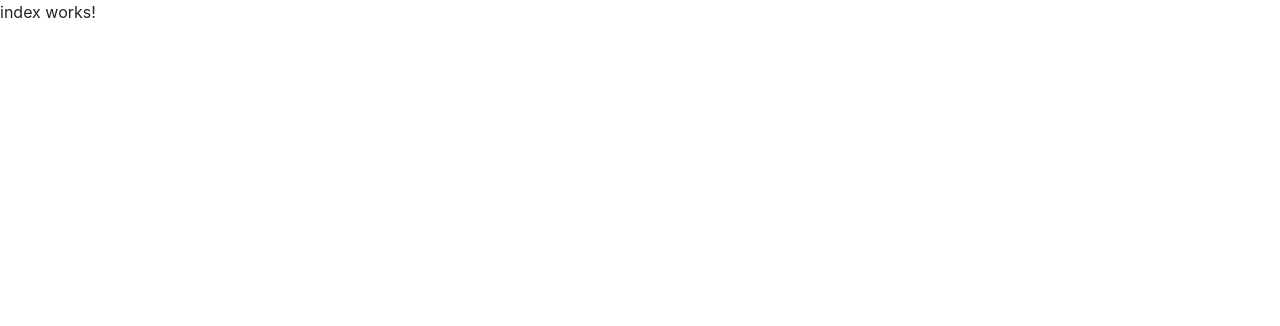
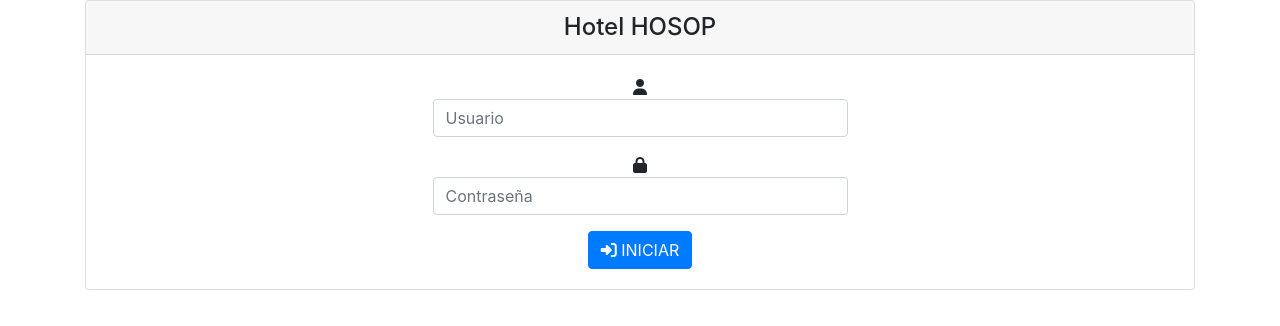
Before and after one commit to j4dev/firebase-angular, an Angular app: page /login in a window 1280 px wide. Shown: the top 326 px of the page. Built offline with nearby package versions, Linux system fonts and the light colour scheme.

Commit message:
Creación del login de usuarios.

```diff
--- a/src/app/app.module.ts
+++ b/src/app/app.module.ts
@@ -7,6 +7,8 @@ import { AppComponent } from './app.component';
 import { HeaderComponent } from './layout/header/header.component';
 import { IndexComponent } from './layout/index/index.component';
 
+import { FormsModule,ReactiveFormsModule } from '@angular/forms';
+
 @NgModule({
   declarations: [
     AppComponent,
@@ -15,7 +17,9 @@ import { IndexComponent } from './layout/index/index.component';
   ],
   imports: [
     BrowserModule,
-    AppRoutingModule
+    AppRoutingModule,
+    ReactiveFormsModule,
+    FormsModule,
   ],
   providers: [],
   bootstrap: [AppComponent]
--- a/src/app/layout/header/header.component.html
+++ b/src/app/layout/header/header.component.html
@@ -1,21 +1,31 @@
 <header class="pb-4">
-	<nav class="navbar navbar-expand-lg navbar-dark back-color">
-		<button class="navbar-toggler" type="button" data-toggle="collapse" data-target="#navbarTogglerDemo01"
-			aria-controls="navbarTogglerDemo01" aria-expanded="false" aria-label="Toggle navigation">
-			<span class="navbar-toggler-icon"></span>
-		</button>
-		<div class="collapse navbar-collapse" id="navbarTogglerDemo01">
-			<ul class="navbar-nav ml-auto">
+    <nav class="navbar navbar-expand-lg navbar-light bg-light">
+        <a class="navbar-brand" href="#">Navbar</a>
+        <button class="navbar-toggler" type="button" data-toggle="collapse" data-target="#navbarSupportedContent"
+            aria-controls="navbarSupportedContent" aria-expanded="false" aria-label="Toggle navigation">
+            <span class="navbar-toggler-icon"></span>
+        </button>
 
+        <div class="collapse navbar-collapse" id="navbarSupportedContent">
+            <ul class="navbar-nav ml-auto">
+                <li class="nav-item active">
+                    <a class="nav-link" href="#">Home <span class="sr-only">(current)</span></a>
+                </li>
+                <li class="nav-item">
+                    <a class="nav-link" href="#">Link</a>
+                </li>
+                <li class="nav-item">
+                    <a class="nav-link disabled" href="#" tabindex="-1" aria-disabled="true">Disabled</a>
+                </li>
 				<li class="nav-item dropdown">
 					<a class="nav-link dropdown-toggle" href="#" id="navbarDropdown" role="button" data-toggle="dropdown" aria-haspopup="true" aria-expanded="false">
 						<i class="fas fa-user fa-1x"></i>
 					</a>
 					<div class="dropdown-menu">
-					<a class="dropdown-item" (click)="logoutUser()" routerLinkActive="active"><i class="fas fa-sign-in-alt"></i> Cerrar Sesión</a>
+					<a class="dropdown-item"  routerLinkActive="active"><i class="fas fa-sign-in-alt"></i> Cerrar Sesión</a>
 					</div>
 				</li>
-			</ul>
-		</div>
-	</nav>
+            </ul>
+        </div>
+    </nav>
 </header>
--- a/src/app/layout/header/header.component.ts
+++ b/src/app/layout/header/header.component.ts
@@ -1,5 +1,4 @@
 import { Component, OnInit } from '@angular/core';
-//import { AuthService } from "src/app/services/auth/auth.service";
 
 @Component({
   selector: 'app-header',
@@ -8,19 +7,9 @@ import { Component, OnInit } from '@angular/core';
 })
 export class HeaderComponent implements OnInit {
 
-  user:any;
-  name_user:any;
-  tipoUser:string;
-  /*constructor(private authservice:AuthService) {
-    this.user=localStorage.getItem('user_name');
-    this.name_user=localStorage.getItem('name');
-  }*/
+  constructor() { }
 
   ngOnInit(): void {
-    this.tipoUser = localStorage.getItem('tipo');
   }
 
-  logoutUser(){
-    //this.authservice.logout();
-  }
 }
--- a/src/app/modules/login/components/index/index.component.html
+++ b/src/app/modules/login/components/index/index.component.html
@@ -1 +1,26 @@
-<p>index works!</p>
+<div class=" container mx-auto">
+    <div class="card" style="text-align: center;">
+        <h4 class="card-header">Hotel HOSOP </h4>
+        <div class="card-body">
+            <form class="container col-5" [formGroup]="loginForm" (ngSubmit)="onSubmit(loginForm.value)">
+                <div class="form-group" id="user-group">
+                    <span class="">
+                        <i class="fa fa-user"></i>
+                    </span>
+                <input formControlName="user_name" type="email" class="form-control"
+                        placeholder="Usuario" />
+                </div>
+                <div class="form-group" id="">
+                    <span class="">
+                        <i class="fa fa-lock"></i>
+                    </span>
+                    <input formControlName="password" type="password" class="form-control"
+                        placeholder="Contraseña" />
+                </div>
+                <div>
+                    <button type="submit" class="btn btn-primary"><i class="fas fa-sign-in-alt"></i> INICIAR</button><br>
+                </div>
+            </form>
+        </div>
+    </div>
+</div>
--- a/src/app/modules/login/components/index/index.component.ts
+++ b/src/app/modules/login/components/index/index.component.ts
@@ -1,4 +1,7 @@
 import { Component, OnInit } from '@angular/core';
+
+import { FormBuilder, FormGroup, Validators } from '@angular/forms';
+import { Router } from "@angular/router";
 
 @Component({
   selector: 'app-index',
@@ -7,9 +10,25 @@ import { Component, OnInit } from '@angular/core';
 })
 export class IndexComponent implements OnInit {
 
-  constructor() { }
+  loginForm: FormGroup;
+  users:any;
+
+  constructor(
+    private formBuilder: FormBuilder,
+    private router: Router,
+  ) { }
 
   ngOnInit(): void {
+
+    this.loginForm = this.formBuilder.group({
+			'user_name' : [null, Validators.required],
+      'password' : [null, Validators.required],
+      'user_tipo' : [null,Validators.required]
+    });
+
   }
 
+  onSubmit(form: any){
+
+  }
 }
--- a/src/app/modules/login/login.module.ts
+++ b/src/app/modules/login/login.module.ts
@@ -4,12 +4,15 @@ import { CommonModule } from '@angular/common';
 import { LoginRoutingModule } from './login-routing.module';
 import { IndexComponent } from './components/index/index.component';
 
+import { FormsModule,ReactiveFormsModule } from '@angular/forms';
 
 @NgModule({
   declarations: [IndexComponent],
   imports: [
     CommonModule,
-    LoginRoutingModule
+    LoginRoutingModule,
+    FormsModule,
+    ReactiveFormsModule
   ]
 })
 export class LoginModule { }
--- a/src/app/modules/modules.module.ts
+++ b/src/app/modules/modules.module.ts
@@ -3,12 +3,15 @@ import { CommonModule } from '@angular/common';
 
 import { ModulesRoutingModule } from './modules-routing.module';
 
+import { FormsModule,ReactiveFormsModule} from '@angular/forms';
 
 @NgModule({
   declarations: [],
   imports: [
     CommonModule,
-    ModulesRoutingModule
+    ModulesRoutingModule,
+    FormsModule,
+    ReactiveFormsModule
   ]
 })
 export class ModulesModule { }
```
Also changed, not shown: 1 other file (tests, documents, lock files or other folders).
